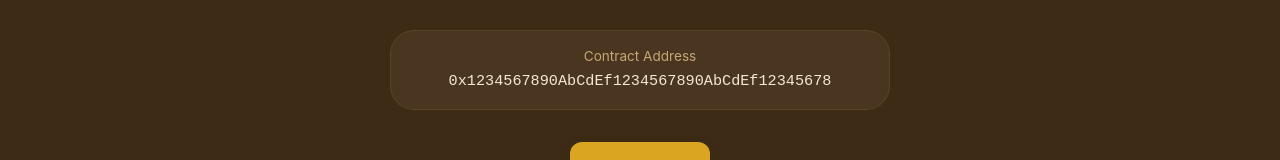
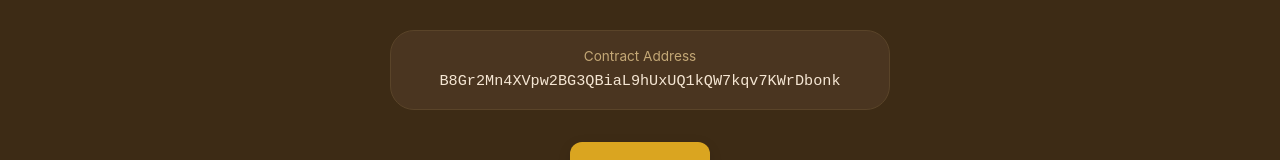
Before and after one commit to payb0y/hearing-things-website, a React (Vite) app: page / in a window 1280 px wide. Shown: the part 351-511 px from the top of the page. Built offline with nearby package versions, Linux system fonts and the light colour scheme.

Commit message:
Update contract address in HomePage component to new value for improved functionality and user interaction.

```diff
--- a/src/components/HomePage.jsx
+++ b/src/components/HomePage.jsx
@@ -478,7 +478,7 @@ const HomePage = () => {
                 wordBreak: "break-all"
               }}
             >
-              0x1234567890AbCdEf1234567890AbCdEf12345678
+              B8Gr2Mn4XVpw2BG3QBiaL9hUxUQ1kQW7kqv7KWrDbonk
             </Typography>
           </Paper>
 
```
